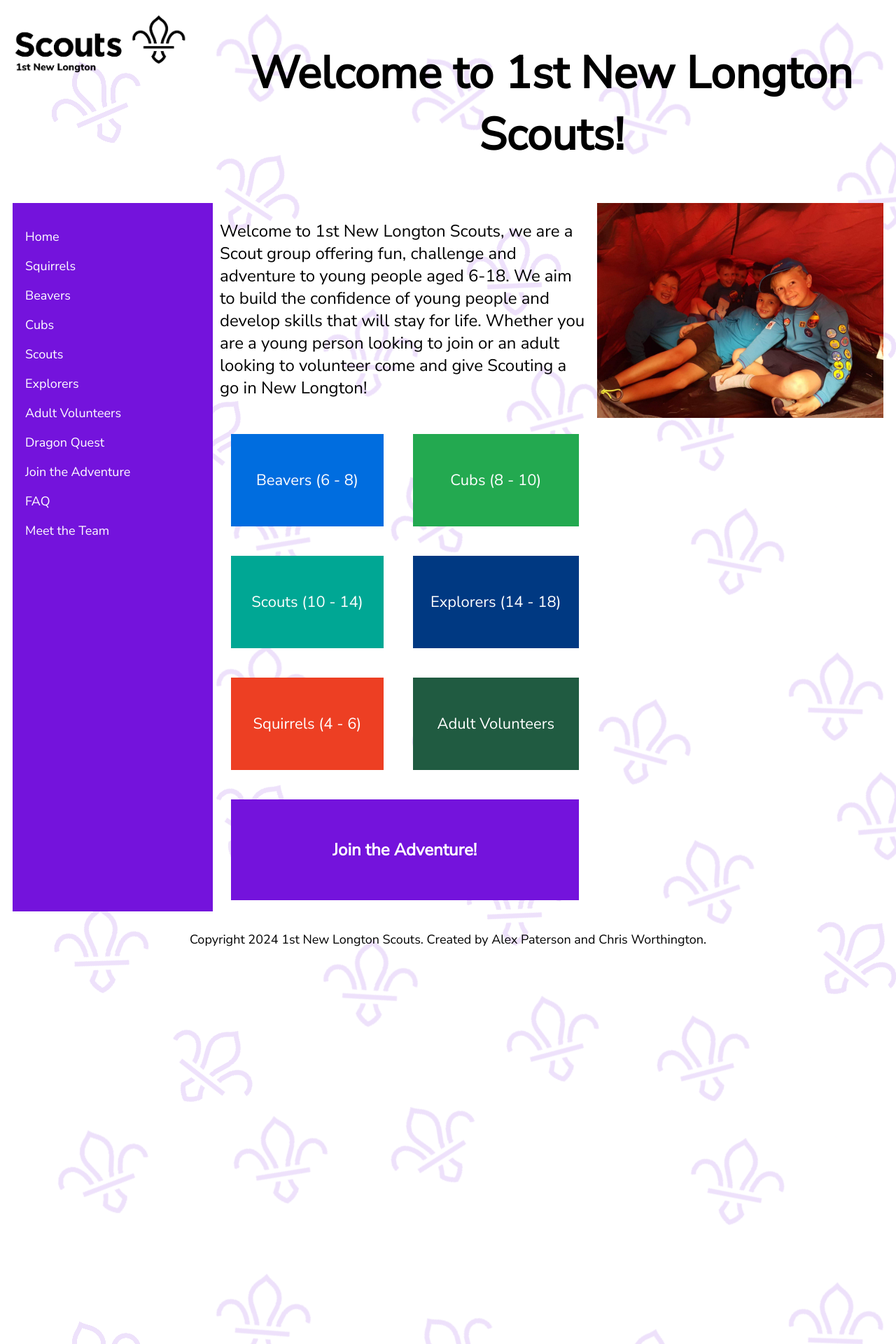
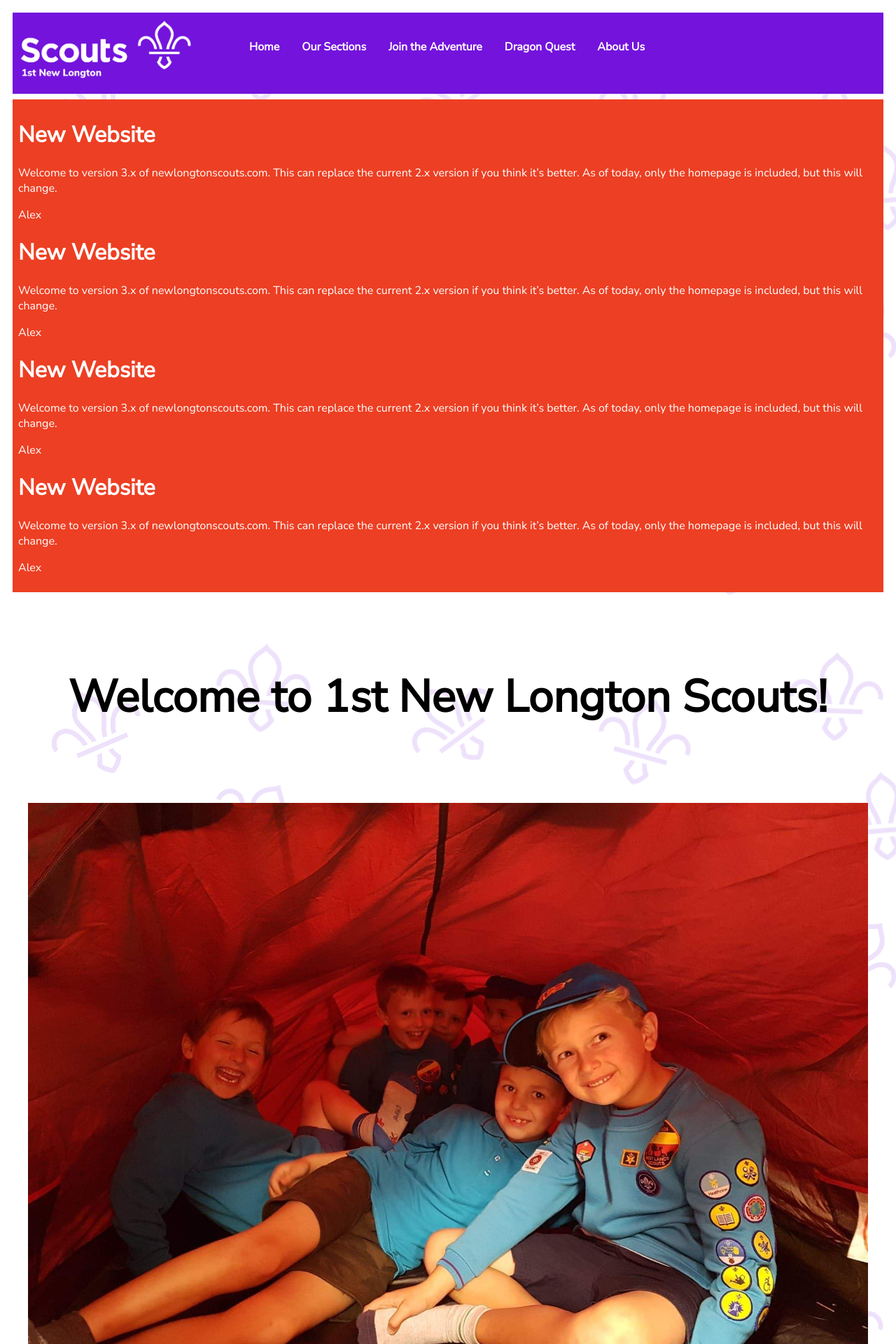
Before and after one commit to newlongtonscouts/newlongtonscouts.github.io, a Jekyll site: the page built from index.html, in a window 1280 px wide. Shown: the top 1920 px of the page at 70% size. Built offline with Jekyll 4.4.1, drawn with Linux system fonts in a browser that asks for light colours; some of the changed text lies outside the part shown.

Commit message:
Restyled index.html

```diff
--- a/_layouts/default.html
+++ b/_layouts/default.html
@@ -5,40 +5,46 @@
 		<link href = "https://fonts.googleapis.com/css?family=Nunito Sans" rel = "stylesheet">
 		<link rel = "stylesheet"  type = "text/css" href = "css/style.css">
 		<link rel = "icon" href = "img/icon.png">
+		<meta charset = "utf-8">
 	</head>
 	<body>
-		<div class = "Index">
-			<div class = "Logo">
-				<a href = "index.html">
-					<img src = "img/logo.png" alt = "1st New Longton Scouts Logo" class = "LogoImage">
-				</a>
+		<header>
+			<img src = "img/logo.png" alt = "1st New Longton Scouts Logo" class = "LogoImage">
+			<br>
+			<b><a href = "index.html">Home</a></b>
+			<div class = "Dropdown">
+				<button class = "DropdownButton"><b>Our Sections</b></button>
+				<div class = "DropdownContent">
+					<a href = "squirrels.html">Squirrels (4 - 6)</a>
+					<a href = "beavers.html">Beavers (6 - 8)</a>
+					<a href = "cubs.html">Cubs (8 - 10)</a>
+					<a href = "scouts.html">Scouts (10 - 14)</a>
+					<a href = "explorers.html">Explorers (14 - 18)</a>
+					<a href = "volunteers.html">Adult Volunteers (18+)</a>
+				</div>
 			</div>
-			<div class = "Header">
-				<h1>{{ page.heading }}</h1>
+			<a href = "jointheadventure.html"><b>Join the Adventure</b></a>
+			<a href = "/dragonquest/dragonquest.html"><b>Dragon Quest</b></a>
+			<div class = "Dropdown">
+				<button class = "DropdownButton"><b>About Us</b></button>
+				<div class = "DropdownContent">
+					<a href = "faq.html">FAQ</a>
+					<a href = "meettheteam.html">Meet the Team</a>
+				</div>
 			</div>
-			<div class = "Menu">
-				<p><a href = "index.html">Home</a></p>
-				<p><a href = "squirrels.html">Squirrels</a></p>
-				<p><a href = "beavers.html">Beavers</a></p>
-				<p><a href = "cubs.html">Cubs</a></p>
-				<p><a href = "scouts.html">Scouts</a></p>
-				<p><a href = "explorers.html">Explorers</a></p>
-				<p><a href = "volunteers.html">Adult Volunteers</a></p>
-				<p><a href = "/dragonquest/dragonquest.html">Dragon Quest</a></p>
-				<p><a href = "jointheadventure.html">Join the Adventure</a></p>
-				<p><a href = "faq.html">FAQ</a></p>
-				<p><a href = "meettheteam.html">Meet the Team</a></p>
-			</div>
+		</header>
+		<div class = "Message">
+			{{ site.posts | where: post.date, site.time }}
+		</div>
+		<main>
+			<h1>{{ page.heading }}</h1>
 			{{ content }}
-			<div class = "Footer">
-				<p>Copyright
-					<script>
-						var date = new Date();
-						var year = date.getFullYear();
-						document.write (year);
-					</script>
-				1st New Longton Scouts. Created by Alex Paterson and Chris Worthington.</p>
-			</div>
-		</div>
+		</main>
+		<footer>
+			<p><b><a href = "instagram.com"> Follow our adventures on our Instagram!</a></b></p>
+			<br>
+			<p>Copyright <script type = "text/JavaScript" src = "/js/CopyrightDate.js"></script> 1st New Longton Scouts.</p>
+			<p>Created by {{ page.authors }}.</p>
+		</footer>
 	</body>
 </html>
--- a/css/style.css
+++ b/css/style.css
@@ -1,170 +1,9 @@
-.Logo
-{
-	grid-area: logo;
-}
-
-.Header
+main
 {
 	text-align: center;
-	grid-area: header;
-	font-size: 32px;
-}
-
-.Menu
-{
-	grid-area: menu;
-	background-color: #7413dc;
-	color: white;
-	padding: 1em;
-	font-size: 18px;
-	width: 250px;
-}
-
-.Main
-{
-	grid-area: main;
-	font-size: 24px;
-}
-
-.Right
-{
-	grid-area: right;
-}
-
-.Footer
-{
-	grid-area: footer;
-	text-align: center;
-	font-size: 18px;
-}
-
-.BeaverButtonContainer
-{
-	grid-area: beaverbutton;
-	padding: 1em;
-}
-
-.CubButtonContainer
-{
-	grid-area: cubbutton;
-	padding: 1em;
-}
-
-.ScoutButtonContainer
-{
-	grid-area: scoutbutton;
-	padding: 1em;
-}
-
-.ExplorerButtonContainer
-{
-	grid-area: explorerbutton;
-	padding: 1em;
-}
-
-.SquirrelButtonContainer
-{
-	grid-area: squirrelbutton;
-	padding: 1em;
-}
-
-.AdultButtonContainer
-{
-	grid-area: adultbutton;
-	padding: 1em;
-}
-
-.JoinTheAdventureButtonContainer
-{
-	grid-area: jointheadventure;
-	padding: 1em;
-}
-
-.Index
-{
-	display: grid;
-	grid-template-areas:
-		"logo header header header header header"
-		"menu main main right right right"
-		"menu beaverbutton cubbutton right right right"
-		"menu scoutbutton explorerbutton right right right"
-		"menu squirrelbutton adultbutton right right right"
-		"menu jointheadventure jointheadventure right right right"
-		"footer footer footer footer footer footer";
-	grid-gap: 10px;
-}
-
-.JoinTheAdventure
-{
-	display: grid;
-	grid-template-areas:
-		"logo header header header header header"
-		"menu main main right right right"
-		"footer footer footer footer footer footer";
-	grid-gap: 10px;
-}
-
-.Section
-{
-	display: grid;
-	grid-template-areas:
-		"logo header header"
-		"menu main main"
-		"menu right right"
-		"menu jointheadventure jointheadventure"
-		"footer footer footer";
-	grid-gap: 10px;
-}
-
-.FAQ
-{
-	display: grid;
-	grid-template-areas:
-		"logo header header"
-		"menu main main"
-		"footer footer footer";
-	grid-gap: 10px;
-}
-
-.MeetTheTeam
-{
-	display: grid;
-	grid-template-areas:
-		"logo header header"
-		"menu main main"
-		"footer footer footer";
-	grid-gap: 10px;
-}
-
-.News
-{
-	display: grid;
-	grid-template-areas:
-		"logo header header"
-		"menu main right"
-		"footer footer footer";
-	grid-gap: 10px;
-}
-
-.KitRental
-{
-	display: grid;
-	grid-template-areas:
-		"logo header header"
-		"menu main right"
-		"footer footer footer";
-	grid-gap: 10px;
-}
-
-.TopAwards
-{
-	display: grid;
-	grid-template-areas:
-		"logo header header header"
-		"menu main main main"
-		"menu main main main"
-		"footer footer footer footer";
-	grid-gap: 10px;
+	max-width: 1200px;
+	margin: auto;
+	font-size: 2em;
 }
 
 body
@@ -174,208 +13,154 @@
 	background-image: url("/img/background.png");
 }
 
+main h1
+{
+	text-align: center;
+	font-size: 2em;
+	padding-top: 1em;
+	padding-bottom: 1em;
+}
+
+
+header
+{
+	text-align: center;
+	background-color: #7413dc;
+	overflow: hidden;
+}
+
+header a
+{
+	float: left;
+	font-size: 1em;
+	color: white;
+	text-align: center;
+	padding: 1em 1em;
+	text-decoration: none;
+}
+
+.Dropdown
+{
+  float: left;
+  overflow: hidden;
+}
+
+.Dropdown .DropdownButton
+{
+	border: none;
+	font-size: 1em;
+	border: none;
+	outline: none;
+	color: white;
+	padding: 1em 1em;
+	background-color: inherit;
+	font-family: inherit;
+	margin: 0;
+}
+
+header a:hover, .Dropdown:hover .DropdownButton
+{
+  background-color: #00a794;
+}
+
+.DropdownContent
+{
+  display: none;
+  position: absolute;
+  background-color: #f9f9f9;
+  min-width: 160px;
+  box-shadow: 0px 8px 16px 0px rgba(0,0,0,0.2);
+  z-index: 1;
+}
+
+.Dropdown:hover .DropdownContent
+{
+  display: block;
+}
+
+.DropdownContent a
+{
+  float: none;
+  color: black;
+  padding: 1em 1em;
+  text-decoration: none;
+  display: block;
+  text-align: left;
+}
+
 a
 {
 	color: black;
+}
+
+.Message
+{
+	margin-top: 0.5em;
+	margin-bottom: 0.5em;
+	background-color: #ed3f23;
+	padding: 0.5em;
+	color: white;
 }
 
 .LogoImage
 {
 	width: 250px;
 	height: 100px;
+	float: left;
+	padding: 0.5em;
+	padding-right: 4em;
 }
 
-.DragonLogoImage
+footer
 {
-	margin-top: 3em;
-	width: 285px;
+	text-align: center;
+	max-width: 1200px;
+	margin: auto;
+	padding-top: 1em;
+	font-size: 1.5em;
 }
 
-.StanhopeLogo
-{
-	width: 285px;
-}
-
-.SectionLogo
-{
-	width: 300px;
-}
-
-.ExplorerLogo
-{
-	width: 300px;
-	margin-top: 1em;
-}
-
-.IndexPhoto
+.Carousel
 {
 	width: 100%;
 }
 
-.JoinTheAdventurePhoto
+.SectionButton
 {
-	width: 60%;
-	float: right;
+	border: none;
+	width: 40%;
+	height: 5em;
+	color: white;
+	font-size: 0.8em;
+	margin: 1em;
+	font-weight: bold;
 }
 
-.ArchivePhoto
+.SectionButton:hover
 {
-	width: 40%;
+	background-color: #7413dc;
+	transform: scale(1.1);
 }
 
-.SectionPhoto
+.JoinTheAdventureButton
 {
-	width: 49%;
+	border: none;
+	width: 90%;
+	height: 5em;
+	background-color: #7413dc;
+	color: white;
+	font-size: 1em;
+	margin: 1em;
+	font-weight: bold;
+}
+
+.JoinTheAdventureButton:hover
+{
+	background-color: #00a794;
+	transform: scale(1.1);
 }
 
 .Mugshot
 {
 	width: 10em;
 }
-
-.BeaverButton
-{
-	display: block;
-	text-align: center;
-	line-height: 6em;
-	text-decoration: none;
-	font-size: 22px;
-	color: white;
-	background-color: #006ddf;
-	border: white;
-	width: 100%;
-	height: 100%;
-}
-
-.CubButton
-{
-	display: block;
-	text-align: center;
-	line-height: 6em;
-	text-decoration: none;
-	font-size: 22px;
-	color: white;
-	background-color: #23a950;
-	border: white;
-	width: 100%;
-	height: 100%;
-}
-
-.ScoutButton
-{
-	display: block;
-	text-align: center;
-	line-height: 6em;
-	text-decoration: none;
-	font-size: 22px;
-	color: white;
-	background-color: #00a794;
-	border: white;
-	width: 100%;
-	height: 100%;
-}
-
-.ExplorerButton
-{
-	display: block;
-	text-align: center;
-	line-height: 6em;
-	text-decoration: none;
-	font-size: 22px;
-	color: white;
-	background-color: #003982;
-	border: white;
-	width: 100%;
-	height: 100%;
-}
-
-.SquirrelButton
-{
-	display: block;
-	text-align: center;
-	line-height: 6em;
-	text-decoration: none;
-	font-size: 22px;
-	color: white;
-	background-color: #ed3f23;
-	border: white;
-	width: 100%;
-	height: 100%;
-}
-
-.AdultButton
-{
-	display: block;
-	text-align: center;
-	line-height: 6em;
-	text-decoration: none;
-	font-size: 22px;
-	color: white;
-	background-color: #205b41;
-	border: white;
-	width: 100%;
-	height: 100%;
-}
-
-.JoinTheAdventureButton
-{
-	display: block;
-	text-align: center;
-	line-height: 6em;
-	text-decoration: none;
-	font-size: 24px;
-	color: white;
-	background-color: #7413dc;
-	border: white;
-	width: 100%;
-	height: 100%;
-}
-
-.Menu a
-{
-	color: white;
-	text-decoration: none;
-}
-
-.MugshotContainer
-{
-	display: inline-block;
-	text-align: center;
-	padding: 1em;
-}
-
-#AwardFrame
-{
-	width: 70%;
-	height: 75%;
-}
-
-.DragonBanner
-{
-	width: 100%;
-}
-
-/* Mobile / Small Screen Mode */
-
-@media (max-width: 1200px)
-{
-	.Index
-	{
-		display: grid;
-		grid-template-areas:
-			"logo header header"
-			"menu main main"
-			"menu right right"
-			"menu beaverbutton cubbutton"
-			"menu scoutbutton explorerbutton"
-			"menu squirrelbutton adultbutton"
-			"menu jointheadventure jointheadventure"
-			"footer footer footer";
-		grid-gap: 10px;
-	}
-
-	.JoinTheAdventurePhoto
-	{
-		display: none;
-	}
-}
--- a/index.html
+++ b/index.html
@@ -3,35 +3,25 @@
 title: 1st New Longton Scouts
 heading: Welcome to 1st New Longton Scouts!
 layout: default
+authors: Alex Paterson and Chris Worthington
 
 ---
 
-<div class = "Main">
-	<p>Welcome to 1st New Longton Scouts, we are a Scout group offering fun, challenge and adventure to young people aged 6-18. We aim to build the confidence of
-	young people and develop skills that will stay for life. Whether you are a young person looking to join or an adult looking to volunteer come and give Scouting a
-	go in New Longton!</p>
-</div>
-<div class = "BeaverButtonContainer">
-	<a class = "BeaverButton" href = "beavers.html">Beavers (6 - 8)</a>
-</div>
-<div class = "CubButtonContainer">
-	<a class = "CubButton" href = "cubs.html">Cubs (8 - 10)</a>
-</div>
-<div class = "ScoutButtonContainer">
-	<a class = "ScoutButton" href = "scouts.html">Scouts (10 - 14)</a>
-</div>
-<div class = "ExplorerButtonContainer">
-	<a class = "ExplorerButton" href = "explorers.html">Explorers (14 - 18)</a>
-</div>
-<div class = "SquirrelButtonContainer">
-	<a class = "SquirrelButton" href = "squirrels.html">Squirrels (4 - 6)</a>
-</div>
-<div class = "AdultButtonContainer">
-	<a class = "AdultButton" href = "volunteers.html">Adult Volunteers</a>
-</div>
-<div class = "JoinTheAdventureButtonContainer">
-	<a class = "JoinTheAdventureButton" href = "jointheadventure.html"><b>Join the Adventure!</b></a>
-</div>
-<div class = "Right">
-	<img src = "img/camping.jpeg" alt = "A group of Beavers camping." class = "IndexPhoto">
-</div>
+<script type = "text/JavaScript" src = "/js/Carousel.js"></script>
+
+<img src = "img/camping.jpeg" alt = "A group of Beavers camping." id = "CarouselImage" class = "Carousel"> <!-- Default to old image. -->
+
+<p>Welcome to 1st New Longton Scouts, we are a Scout group offering fun, challenge and adventure to young people aged 6-18. We aim to build the confidence of
+young people and develop skills that will stay for life. Whether you are a young person looking to join or an adult looking to volunteer come and give Scouting a
+go in New Longton!</p>
+
+<a href = "squirrels.html"><button class = "SectionButton" style = "background-color: #ed3f23;">Squirrels (4 - 6)</button></a>
+<a href = "beavers.html"><button class = "SectionButton" style = "background-color: #006ddf;">Beavers (6 - 8)</button></a>
+<br>
+<a href = "cubs.html"><button class = "SectionButton" style = "background-color: #23a950;">Cubs (8 - 10)</button></a>
+<a href = "scouts.html"><button class = "SectionButton" style = "background-color: #00a794;">Scouts (10 - 14)</button></a>
+<br>
+<a href = "explorers.html"><button class = "SectionButton" style = "background-color: #003982;">Explorers (14 - 18)</button></a>
+<a href = "volunteers.html"><button class = "SectionButton" style = "background-color: #205b41;">Adult Volunteers</button></a>
+<br>
+<a href = "jointheadventure.html"><button class = "JoinTheAdventureButton">Join the Adventure!</button></a>
--- /dev/null
+++ b/js/Carousel.js
@@ -0,0 +1,42 @@
+
+var paths = [];
+var captions = [];
+var currentIndex = 1;
+var time = 5000;
+
+async function MakeCarousel ()
+{
+	let response = await fetch ("json/Carousel.json");
+	let jsonObject =  await response.json(); // Convert response to JSON.
+
+	var carousel = document.getElementById ("Carousel");
+
+	for (i in jsonObject) // Itterate through all the JSON objects.
+	{
+		paths.push (jsonObject [i].path); // Put the stuff into the arrays.
+		captions.push (jsonObject [i].caption);
+	}
+
+	GoLeft (); // A hack to render the Image Carousel properly.
+}
+
+function GoLeft () // Called when the Left Arrow is pressed.
+{
+	var link = document.getElementById ("CarouselLink"); // Reference everything.
+	var image = document.getElementById ("CarouselImage");
+	var caption = document.getElementById ("CarouselCaption");
+
+	currentIndex--;
+
+	if (currentIndex < 0) // Wrap round.
+	{
+		currentIndex = paths.length - 1;
+	}
+
+	image.setAttribute ("src", paths [currentIndex]);
+	image.setAttribute ("alt", captions [currentIndex]);
+
+	setTimeout (GoLeft, time); // Scroll automatically.
+}
+
+MakeCarousel (); // Call the function on page load.
--- /dev/null
+++ b/js/CopyrightDate.js
@@ -0,0 +1,3 @@
+var date = new Date();
+var year = date.getFullYear();
+document.write (year);
--- /dev/null
+++ b/json/Carousel.json
@@ -0,0 +1,5 @@
+[
+	{"path": "/img/camping.jpeg", "caption": "The Beavers go camping."},
+	{"path": "/img/summit.jpg", "caption": "The Explorers summit a hill."},
+	{"path": "/img/archery.jpg", "caption": "A Scout shows off his archery target."}
+]
```
Also changed, not shown: _posts/2024-01-08-newsite.md (added, +12 -0 lines), _posts/2024-01-09-newsite.md (added, +12 -0 lines), _posts/2024-01-10-newsite.md (added, +12 -0 lines), _posts/2024-01-11-newsite.md (added, +12 -0 lines), img/logo.png.
